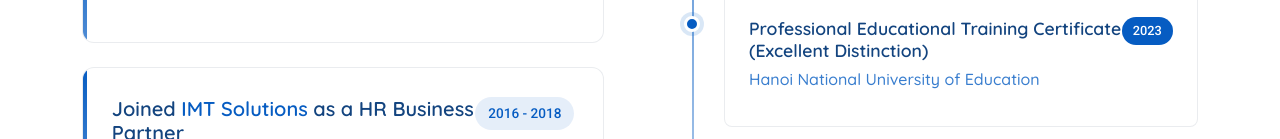
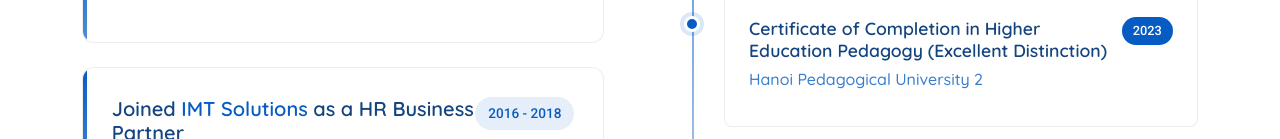
Before and after one commit to huyenhn/huyenhn.github.io, a plain HTML site: page index.html in a window 1280 px wide. Shown: the part 2848-2987 px from the top of the page. Drawn offline with nearby package versions, Linux system fonts and the light colour scheme.

Commit message:
- update content

```diff
--- a/index.html
+++ b/index.html
@@ -687,10 +687,10 @@
                     <div class="timeline-marker"></div>
                     <div class="education-content">
                       <div class="degree-header">
-                        <h3>Professional Educational Training Certificate (Excellent Distinction)</h3>
+                        <h3>Certificate of Completion in Higher Education Pedagogy (Excellent Distinction)</h3>
                         <span class="year">2023</span>
                       </div>
-                      <h4 class="institution">Hanoi National University of Education</h4>
+                      <h4 class="institution">Hanoi Pedagogical University 2</h4>
                       <!-- <p>
                         Etiam sit amet orci eget eros faucibus tincidunt duis
                         leo sed fringilla mauris sit amet nibh donec sodales
```
